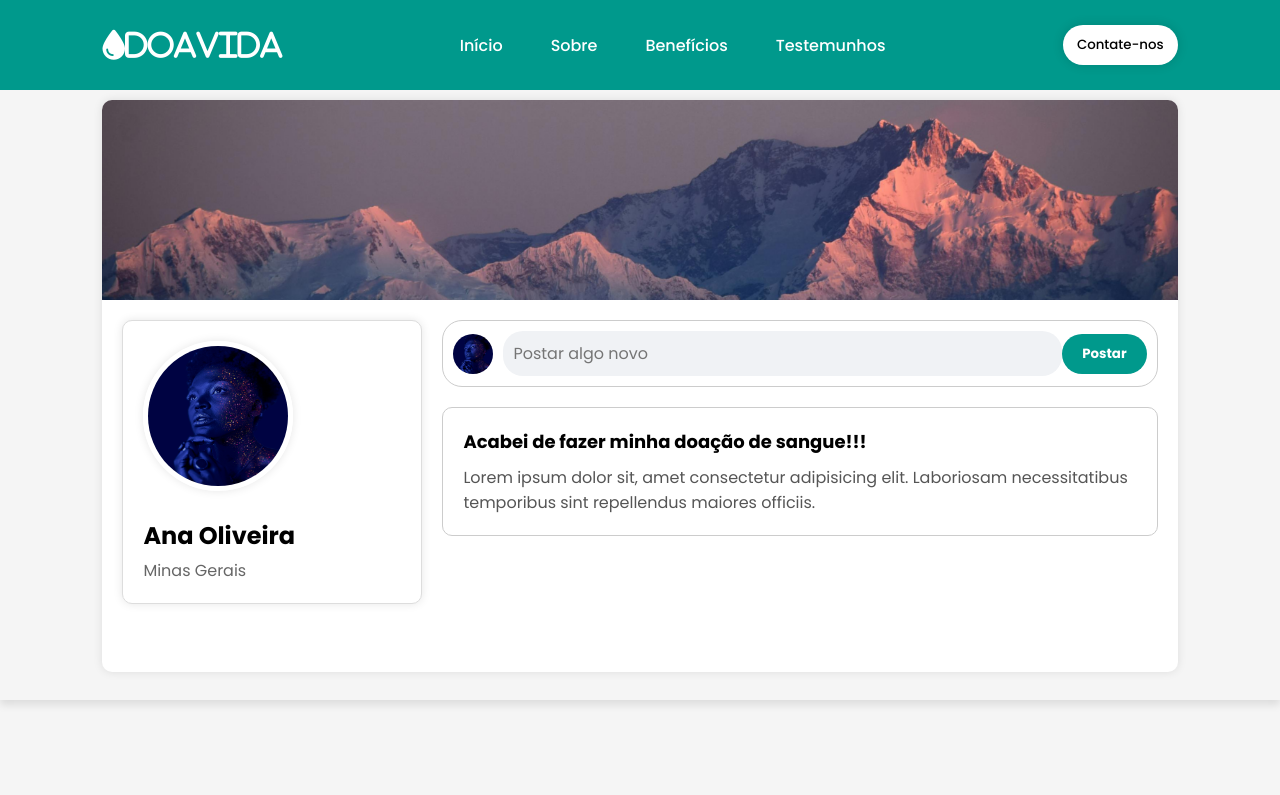
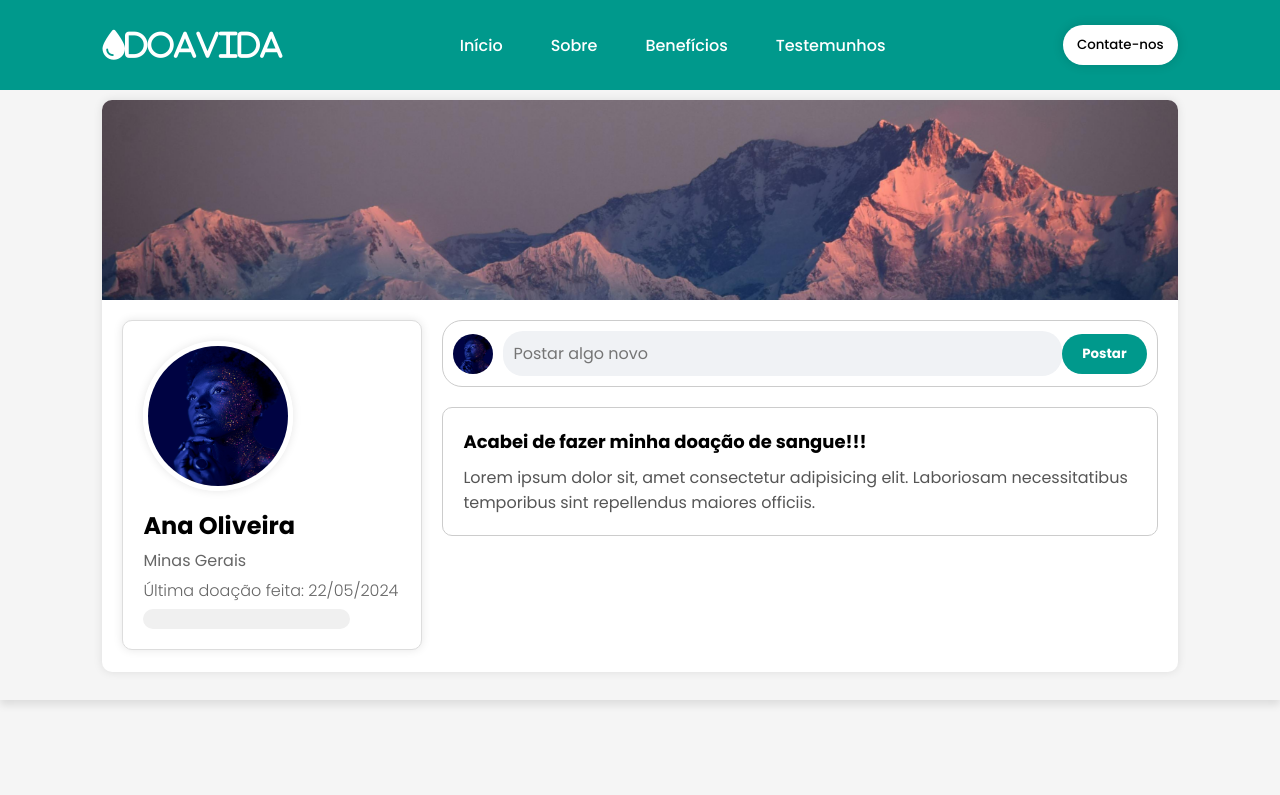
Before and after one commit to gabAndraade/project-vida-e-carreira, a plain HTML site: page index.html in a window 1280 px wide. Shown: the top 795 px of the page. Drawn offline with nearby package versions, Linux system fonts and the light colour scheme; files whose address does not match are found by name.

Commit message:
add progress bar, and last donation

```diff
--- a/index.html
+++ b/index.html
@@ -69,7 +69,10 @@
                         <div class="info">
                             <h1>Ana Oliveira</h1>
                             <p>Minas Gerais</p>
+                            <h4>Última doação feita: 22/05/2024</h4>
                         </div>
+
+                        <div class="profile-progress"></div>
                     </div>
                     <div class="posts">
                         <div class="input-post">
--- a/src/styles/home.css
+++ b/src/styles/home.css
@@ -42,7 +42,7 @@
     width: 150px;
     height: 150px;
     border-radius: 50%;
-    margin-bottom: 20px;
+    margin-bottom: 10px;
     border: 5px solid #fff;
     box-shadow: 0 0 10px rgba(0, 0, 0, 0.1);
 }
@@ -55,6 +55,13 @@
 .info p {
     margin: 5px 0 0;
     color: #666;
+    font-size: 16px;
+}
+.info h4{
+    margin-top: 5px;
+    margin-bottom: 0;
+    color: #666;
+    font-weight: 300;
 }
 
 .posts {
@@ -122,3 +129,19 @@
     margin: 0;
     color: #555;
 }
+
+.profile-progress {
+    width: 80%;
+    max-width: 400px;
+    background-color: #f0f0f0;
+    height: 20px;
+    border-radius: 10px;
+    margin-top: 6px;
+  }
+
+  .progress-bar {
+    background-color: #680000;
+    height: 100%;
+    width: 60%;
+    border-radius: 10px;
+  }
```
Also changed, not shown: src/styles/About.css (line endings or trailing spaces).
